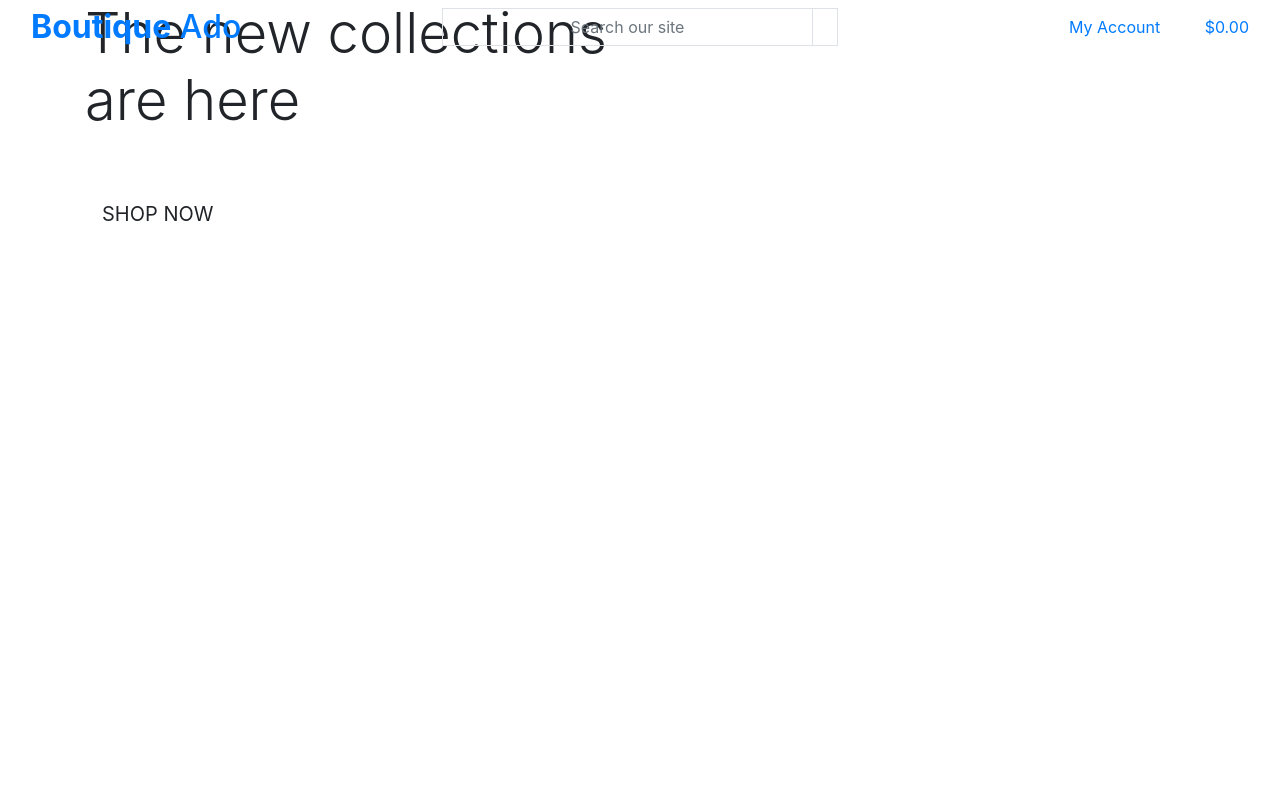
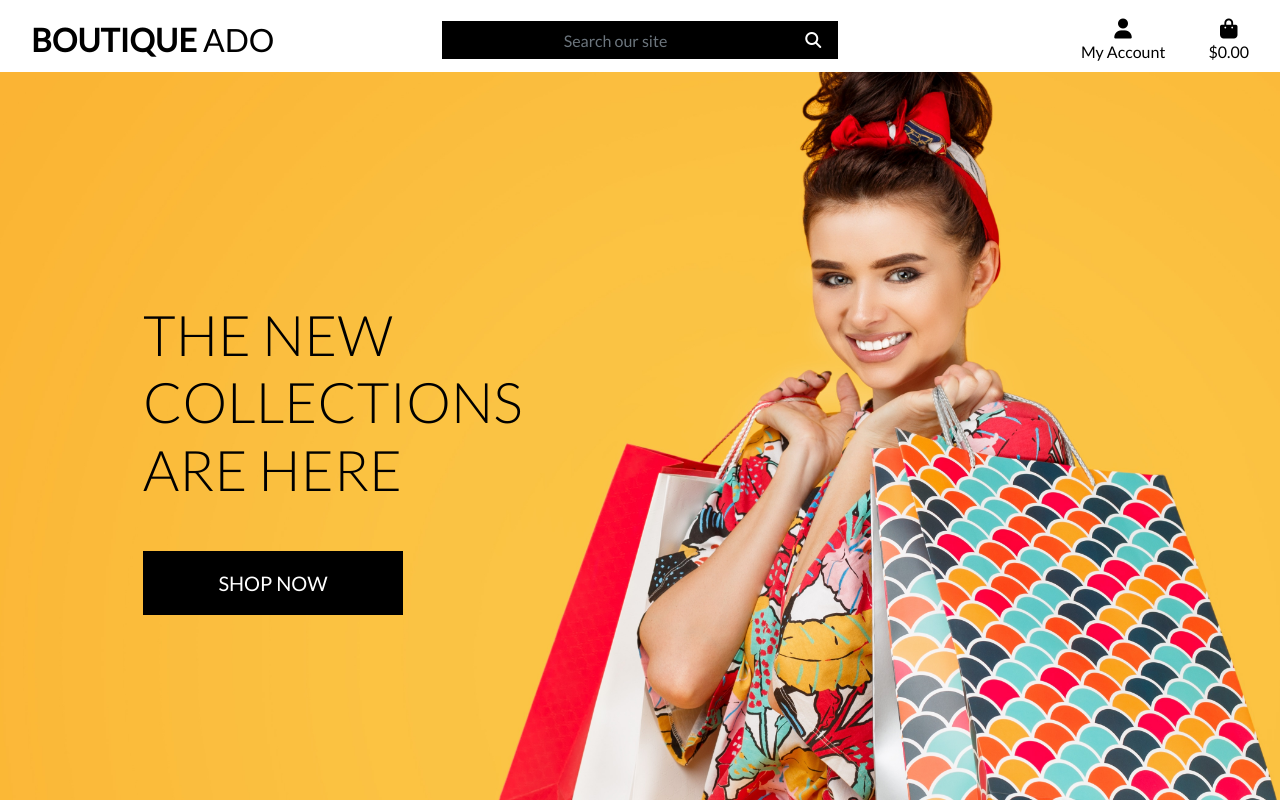
Before and after one commit to smcgdub/boutique_ado_project, a Django app: page / in a window 1280 px wide. Run offline with Django 3.2, Linux system fonts and the light colour scheme; some libraries are stand-ins or nearby versions.

Commit message:
Completed homepage header and css

```diff
--- a/boutique_ado/settings.py
+++ b/boutique_ado/settings.py
@@ -147,6 +147,10 @@ USE_TZ = True
 # https://docs.djangoproject.com/en/3.2/howto/static-files/
 
 STATIC_URL = '/static/'
+STATICFILES_DIRS = (os.path.join(BASE_DIR, 'static'),)
+
+MEDIA_URL = '/media/'
+MEDIA_ROOT = os.path.join(BASE_DIR, 'media')
 
 # Default primary key field type
 # https://docs.djangoproject.com/en/3.2/ref/settings/#default-auto-field
--- a/boutique_ado/urls.py
+++ b/boutique_ado/urls.py
@@ -15,9 +15,12 @@ Including another URLconf
 """
 from django.contrib import admin
 from django.urls import path, include
+from django.conf import settings
+from django.conf.urls.static import static
+
 
 urlpatterns = [
     path('admin/', admin.site.urls),
     path('accounts/', include('allauth.urls')),
     path('', include('home.urls')),
-]
+] + static(settings.MEDIA_URL, document_root=settings.MEDIA_ROOT)
--- /dev/null
+++ b/static/css/base.css
@@ -0,0 +1,81 @@
+html {
+  height: 100%;
+}
+
+body {
+  background: url('/media/homepage_background_cropped.jpg') no-repeat center center fixed;
+  background-size: cover;
+  height: calc(100vh - 164px);
+  color: #555;
+  font-family: 'Lato';
+}
+
+/* from Bulma */
+.icon {
+  align-items: center;
+  display: inline-flex;
+  justify-content: center;
+  height: 1.5rem;
+  width: 1.5rem;
+}
+
+.logo-font {
+  text-transform: uppercase;
+}
+
+.main-logo-link {
+  width: fit-content;
+}
+
+.shop-now-button {
+  background: black;
+  color: white;
+  min-width: 260px;
+}
+
+.btn-black {
+  background: black;
+  color: white;
+}
+
+.shop-now-button:hover,
+.shop-now-button:active,
+.shop-now-button:focus,
+.btn-black:hover,
+.btn-black:active,
+.btn-black:focus {
+  background: #222;
+  color: white;
+}
+
+.text-black {
+  color: #000 !important;
+}
+
+.border-black {
+  border: 1px solid black !important;
+}
+
+/* -------------------------------- Media Queries */
+
+/* Slightly larger container on xl screens */
+@media (min-width: 1200px) {
+.container {
+  max-width: 80%;
+}
+}
+
+/* fixed top navbar only on medium and up */
+@media (min-width: 992px) {
+  .fixed-top-desktop-only {
+      position: fixed;
+      top: 0;
+      right: 0;
+      left: 0;
+      z-index: 1030;
+  }
+
+  .header-container {
+      padding-top: 164px;
+  }
+}
--- a/templates/base.html
+++ b/templates/base.html
@@ -16,6 +16,11 @@
     {% block corecss %}
       <!-- Bootstrap CSS -->
       <link rel="stylesheet" href="https://stackpath.bootstrapcdn.com/bootstrap/4.4.1/css/bootstrap.min.css" integrity="sha384-Vkoo8x4CGsO3+Hhxv8T/Q5PaXtkKtu6ug5TOeNV6gBiFeWPGFN9MuhOf23Q9Ifjh" crossorigin="anonymous">
+      <!-- Google Font -->
+      <link rel="preconnect" href="https://fonts.googleapis.com">
+      <link rel="preconnect" href="https://fonts.gstatic.com" crossorigin>
+      <link href="https://fonts.googleapis.com/css2?family=Lato:wght@100;300;400&display=swap" rel="stylesheet">
+      <link rel="stylesheet" href="{% static 'css/base.css' %}">
     {% endblock %}
 
     {% block extra_css%}
@@ -26,6 +31,8 @@
       <script src="https://code.jquery.com/jquery-3.4.1.slim.min.js" integrity="sha384-J6qa4849blE2+poT4WnyKhv5vZF5SrPo0iEjwBvKU7imGFAV0wwj1yYfoRSJoZ+n" crossorigin="anonymous"></script>
       <script src="https://cdn.jsdelivr.net/npm/popper.js@1.16.0/dist/umd/popper.min.js" integrity="sha384-Q6E9RHvbIyZFJoft+2mJbHaEWldlvI9IOYy5n3zV9zzTtmI3UksdQRVvoxMfooAo" crossorigin="anonymous"></script>
       <script src="https://stackpath.bootstrapcdn.com/bootstrap/4.4.1/js/bootstrap.min.js" integrity="sha384-wfSDF2E50Y2D1uUdj0O3uMBJnjuUD4Ih7YwaYd1iqfktj0Uod8GCExl3Og8ifwB6" crossorigin="anonymous"></script>
+      <!-- Font Awesome -->
+      <script src="https://kit.fontawesome.com/debc4afe80.js" crossorigin="anonymous"></script>
     {% endblock %}
 
     {% block extra_js %}
@@ -36,7 +43,7 @@
 
   <body>
     <header class="container-fluid fixed-top">
-      <div class="row">
+      <div class="row bg-white pt-lg-2 d-none d-lg-flex" id="topnav">
         <div class="col-12 col-lg-4 my-auto py-1 py-lg-0 text-center text-lg-left">
           <a href="{ url 'home' }" class="nav-link main-logo-link">
             <h2 class="logo-font text-black my-0">
```
Also changed, not shown: media/homepage_background_cropped.jpg (added).
